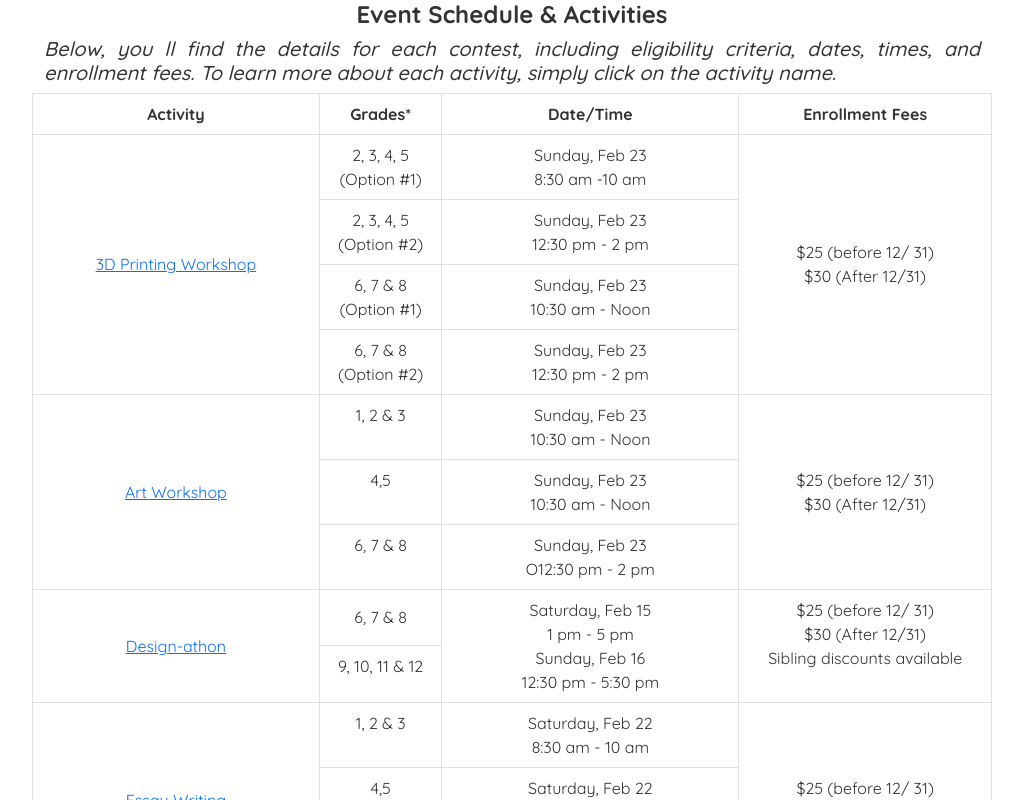
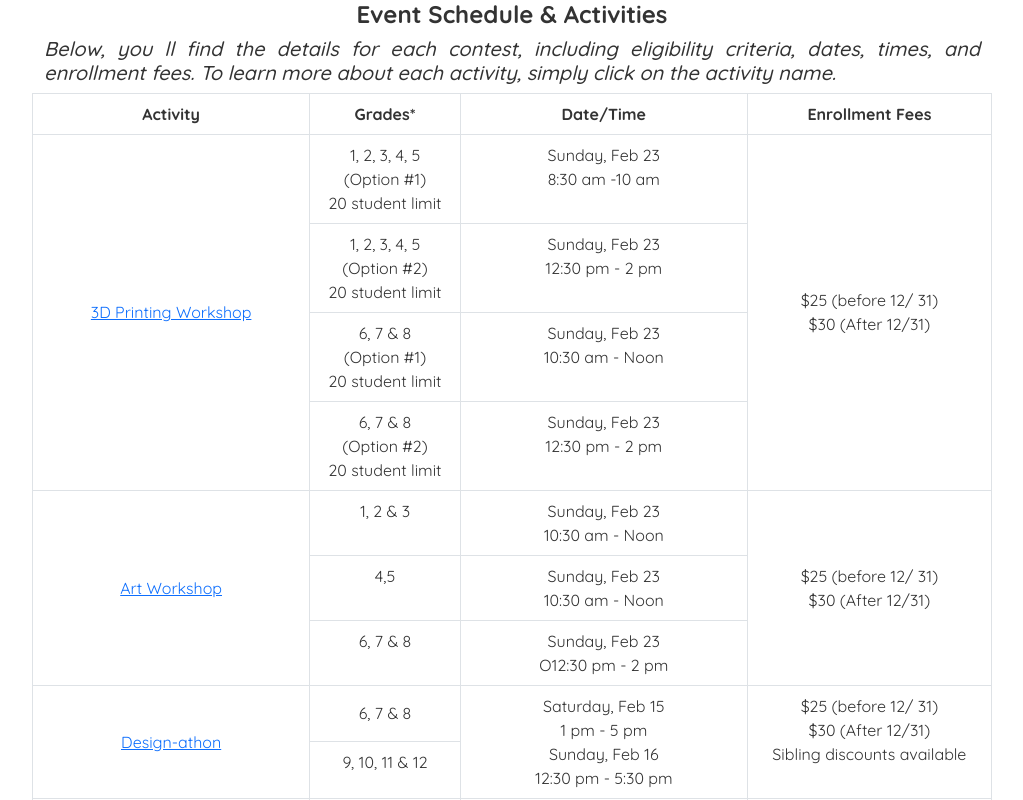
Before and after one commit to RahulVarunGit/mcia-react, a React (Create React App) app: page /steam in a window 1280 px wide. Shown: the part 1060-1860 px from the top of the page, without its empty margins (128-1151 px from the left). Built offline with nearby package versions, Linux system fonts and the light colour scheme.

Commit message:
updates to Art workshop and STEAM Note regarding refund

```diff
--- a/src/javascript/STEAM/ArtWorkshop.js
+++ b/src/javascript/STEAM/ArtWorkshop.js
@@ -6,7 +6,6 @@ import Wip from '../.././wip';
 const STEAM2024 = () => {
 
   return (
-
 
 
 
@@ -61,7 +60,7 @@ const STEAM2024 = () => {
             <li ><b>Guided Instruction:</b> Experienced art volunteers will offer tips and techniques to help bring your artistic vision to life.</li>
             <li ><b>Design Variety:</b> Select from a range of patterns and designs, or let your imagination run wild with a unique creation.</li>
             <li ><b>Fun & Relaxed Atmosphere:</b> Enjoy a positive, friendly environment that encourages self-expression and creativity.</li>
-            <li ><b>Take-Home Creations:</b> Participants will receive their finished pieces, ready to take home and display with pride!</li>
+            <li ><b>Take-Home Creations:</b> Pick up your finished art piece from the Artful Design Studio at a later date to take home and display with pride.</li>
             <li ><b>Show & Tell Session:</b> Everyone will have the chance to present their artwork, share their creative process, and receive supportive feedback.</li>
           </ul>
 
@@ -71,14 +70,12 @@ const STEAM2024 = () => {
 
       <div><hr class="hr-line"></hr></div>
 
-
-
       <div className="row">
 
         <div className="col-sm">
 
           <h4 className="center-align"><b >Pickup Information</b></h4>
-          <h5 className="center-align"><i >Participants will be able to pick up their finished pieces from the <b>Artful Designs office</b> after the event.</i></h5>
+          <h5 className="center-align"><i >Participants will be able to pick up their finished pieces at a later date from the <b>Artful Designs Studio</b> located in Bloomington. Additional information regarding pickup timeline and location address will be provided during the workshop.</i></h5>
         </div>
 
       </div>
--- a/src/javascript/steam.js
+++ b/src/javascript/steam.js
@@ -5,7 +5,6 @@ import STEAMnav from '.././STEAM-Nav';
 const steam = () => {
 
   return (
-
 
 
 
@@ -90,8 +89,9 @@ const steam = () => {
 
             <tr>
               <td rowspan="4" className="center-align align-middle"><a href="/steam/printWorkshop">3D Printing Workshop</a></td>
-              <td className="center-align">2, 3, 4, 5<br />
-                (Option #1)</td>
+              <td className="center-align">1, 2, 3, 4, 5<br />
+                (Option #1)<br />
+                20 student limit</td>
               <td className="center-align">Sunday, Feb 23<br />
                 8:30 am -10 am</td>
               <td rowspan="4" className="center-align align-middle">$25 (before 12/ 31)<br />
@@ -99,22 +99,25 @@ const steam = () => {
             </tr>
 
             <tr>
-              <td className="center-align">2, 3, 4, 5<br />
-                (Option #2)</td>
+              <td className="center-align">1, 2, 3, 4, 5<br />
+                (Option #2)<br />
+                20 student limit</td>
               <td className="center-align">Sunday, Feb 23<br />
                 12:30 pm - 2 pm</td>
             </tr>
 
             <tr>
               <td className="center-align">6, 7 & 8<br />
-                (Option #1)</td>
+                (Option #1)<br />
+                20 student limit</td>
               <td className="center-align">Sunday, Feb 23<br />
                 10:30 am - Noon</td>
             </tr>
 
             <tr>
               <td className="center-align">6, 7 & 8<br />
-                (Option #2)</td>
+                (Option #2)<br />
+                20 student limit</td>
               <td className="center-align">Sunday, Feb 23<br />
                 12:30 pm - 2 pm</td>
             </tr>
@@ -318,6 +321,7 @@ const steam = () => {
 
         </table>
 
+        <h5 className="justify c737373"><i ><b>Note:</b> As a volunteer-led fundraising event, we are unable to provide refunds for registration fees. Your support helps make the STEAM Olympics possible and allows us to offer valuable opportunities and financial assistance to students. Thank you for your understanding and commitment to our mission!</i></h5>
       </div>
 
       <p >&nbsp;</p>
@@ -365,7 +369,7 @@ const steam = () => {
         <div className="col-sm">
 
           <h4 className="center-align"><b >Award Ceremony & Keynote Address</b></h4>
-          <h5 className="justify c737373"><i >Celebrate our participants  achievements with an award ceremony featuring a keynote address from a prominent leader in the STEM field, scheduled for Sunday, Feb 23, from 6 pm - 7:30 pm. Medals will be awarded to the top scorers per grade, and all participants will receive a <b>participation certificate</b>. This is a great way to enjoy a low-stakes challenge and celebrate your skills in different STEAM activities.</i></h5>
+          <h5 className="justify c737373"><i >Celebrate our participants  achievements with an award ceremony featuring a keynote address from a prominent leader in the STEAM field, scheduled for Sunday, Feb 23, from 6 pm - 7:30 pm. Medals will be awarded to the top scorers per grade, and all participants will receive a <b>participation certificate</b>. This is a great way to enjoy a low-stakes challenge and celebrate your skills in different STEAM activities.</i></h5>
         </div>
 
       </div>
@@ -407,8 +411,6 @@ const steam = () => {
 
 
 
-
-
   );
 }
 export default steam;
```
Also changed, not shown: 1 other file (tests, documents, lock files or other folders).
